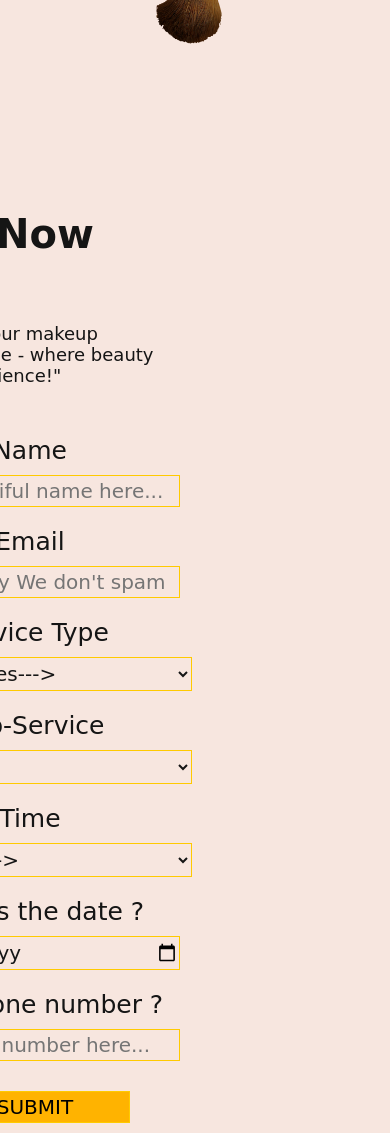
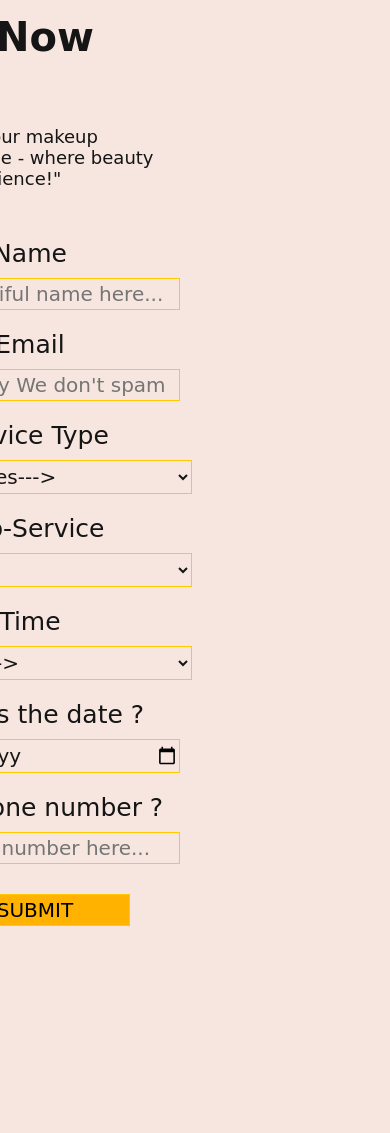
Before and after one commit to Alimlalani/spazone1, a Django app: page /book_appointment/ in a window 390 px wide; the page is wider, and only the part inside the window is pictured. After the commit the page ends 926 px from the top of that part, so only its background shows below. Run offline with Django 4.2, Linux system fonts and the light colour scheme; lists and menus that the app fills with data are empty.

Commit message:
Update style.css

```diff
--- a/makeupbooking/static/css/style.css
+++ b/makeupbooking/static/css/style.css
@@ -780,13 +780,5 @@
         text-align: center;
     }
 }
-@media only screen and (max-width: 770px){
-	.main_bg{
-		flex-direction: column;
-        text-align: center;
-	}
-	body{
-		overflow-x: hidden;
-	}
-}
+
 /* Made by Alim Lalani */
```
